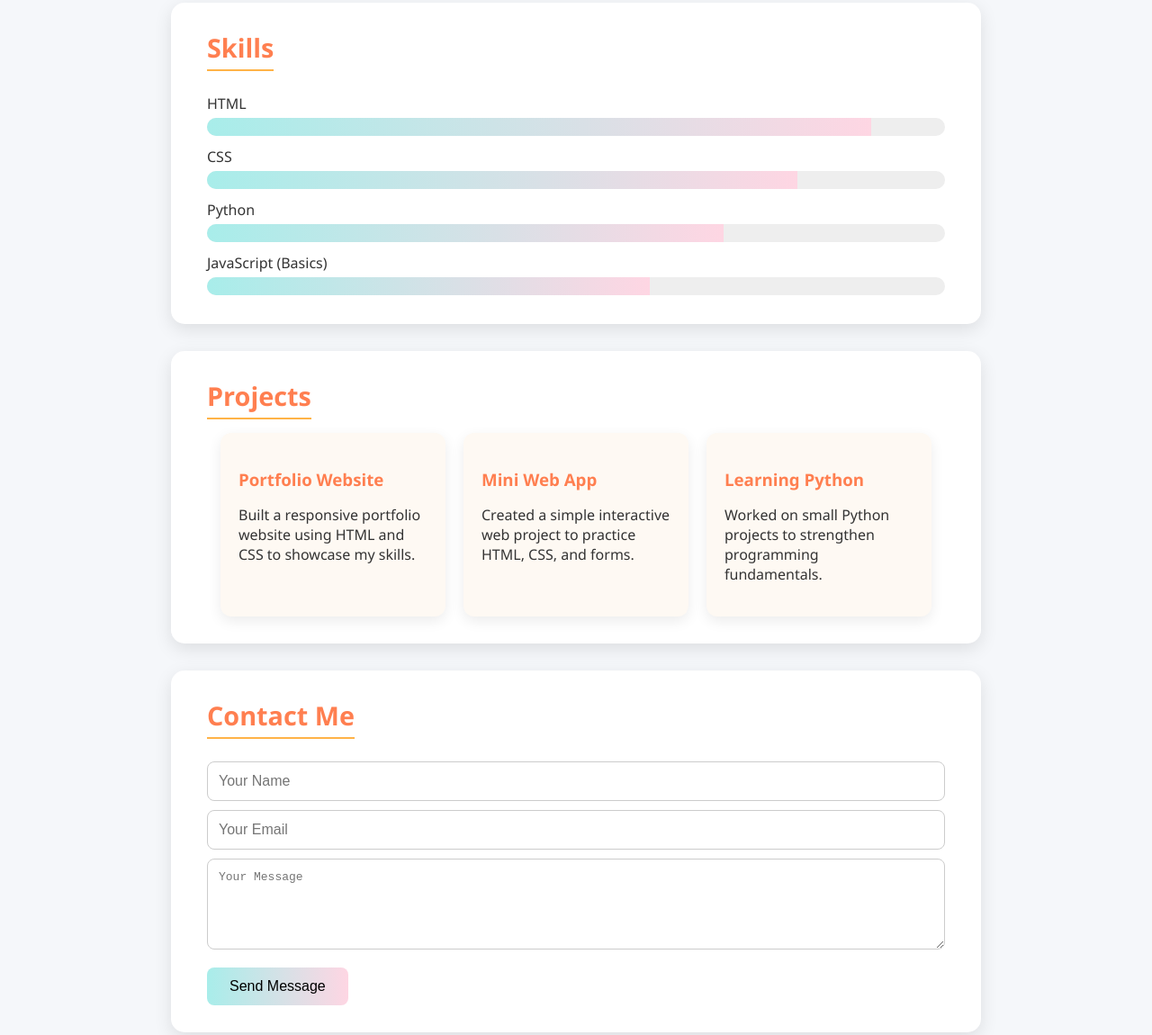
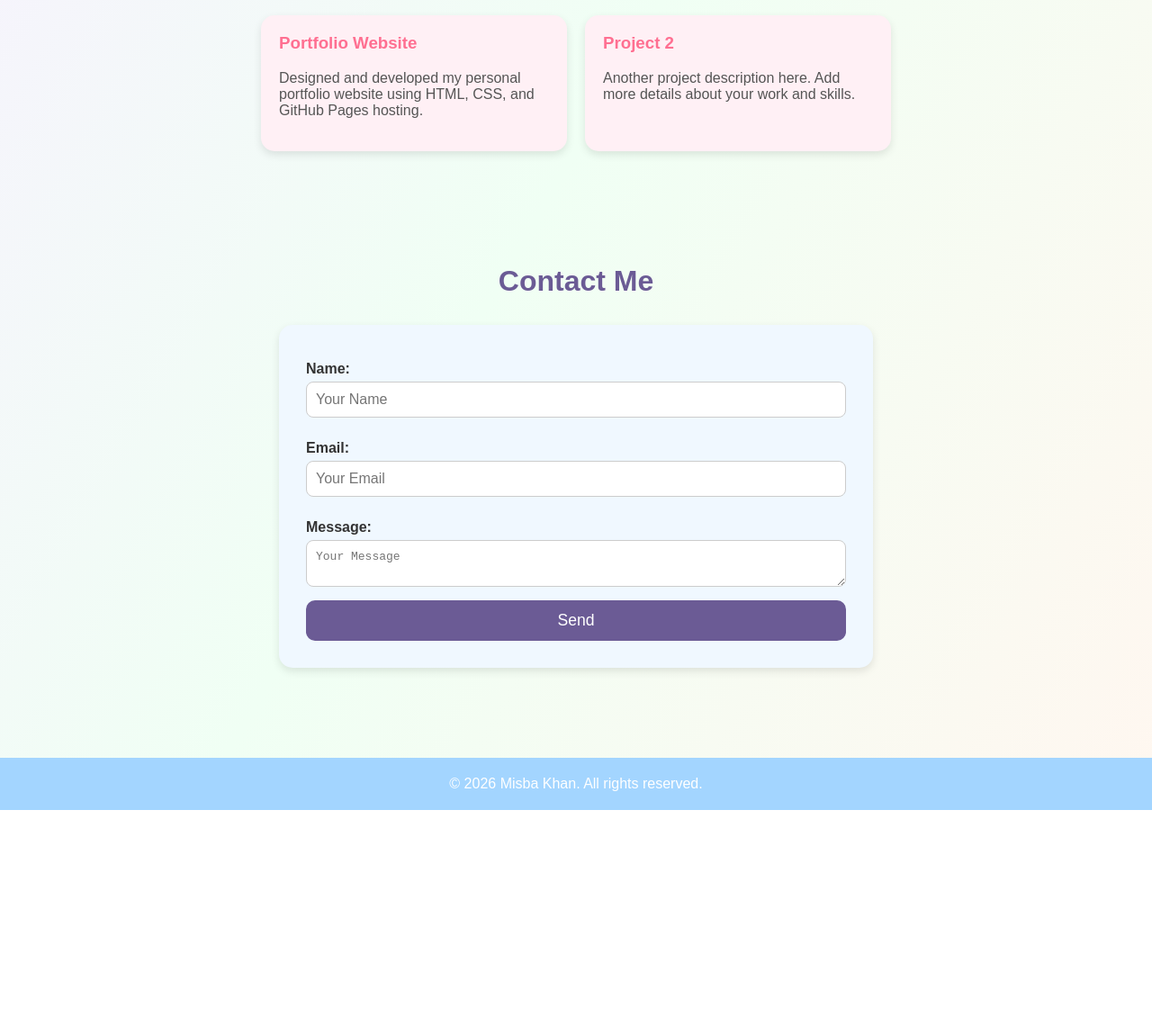
Before and after one commit to Misba43/misba_portfolia, a plain HTML site: page index.html in a window 1280 px wide. Shown: the part 567-1717 px from the top of the page at 90% size. After the commit the page ends 1467 px from the top, so only its background shows below. Drawn offline with Linux system fonts and the light colour scheme.

Commit message:
Add functional Contact Me form with Formspree

```diff
--- a/index.html
+++ b/index.html
@@ -2,43 +2,29 @@
 <html lang="en">
 <head>
   <meta charset="UTF-8">
-    <title>Misba Khan | Portfolio</title>
-
-    <!-- Internal CSS -->
+  <meta name="viewport" content="width=device-width, initial-scale=1.0">
+  <title>Misba Khan Portfolio</title>
   <style>
-        /* General Styles */
-        * {
-            box-sizing: border-box;
-        }
-
+    /* General Styling */
     body {
+      font-family: 'Arial', sans-serif;
       margin: 0;
-            font-family: 'Segoe UI', Tahoma, Geneva, Verdana, sans-serif;
-            background-color: #f5f7fa;
+      padding: 0;
+      background: linear-gradient(120deg, #f8f0ff, #f0fff4, #fff7f0);
       color: #333;
     }
 
-        a {
-            text-decoration: none;
-            color: inherit;
-        }
-
-        h1, h2 {
-            margin: 0;
-            padding: 0;
-        }
-
-        /* Header */
     header {
-            background: linear-gradient(to right, #a8edea, #fed6e3);
+      background-color: #a3d5ff;
+      padding: 30px 20px;
       text-align: center;
-            padding: 60px 20px;
-            color: #333;
+      color: #fff;
+      box-shadow: 0 2px 5px rgba(0,0,0,0.1);
     }
 
     header h1 {
       font-size: 3em;
-            letter-spacing: 2px;
+      margin: 0;
     }
 
     header p {
@@ -46,57 +32,28 @@
       margin-top: 10px;
     }
 
-        /* Sections */
     section {
-            max-width: 900px;
-            margin: 30px auto;
-            background-color: #ffffff;
-            padding: 30px 40px;
-            border-radius: 15px;
-            box-shadow: 0 6px 20px rgba(0,0,0,0.1);
+      padding: 50px 20px;
+      max-width: 1000px;
+      margin: 0 auto;
     }
 
-        section h2 {
-            color: #ff7f50;
-            margin-bottom: 15px;
-            font-size: 1.8em;
-            border-bottom: 2px solid #ffb347;
-            display: inline-block;
-            padding-bottom: 5px;
+    h2 {
+      text-align: center;
+      font-size: 2em;
+      margin-bottom: 30px;
+      color: #6b5b95;
     }
 
-        /* About Me */
+    /* About Me Section */
     #about p {
       font-size: 1.1em;
-            line-height: 1.6em;
+      line-height: 1.8;
+      text-align: center;
+      color: #444;
     }
 
-        /* Skills */
-        .skills p {
-            margin: 10px 0 5px;
-        }
-
-        .skills progress {
-            width: 100%;
-            height: 20px;
-            appearance: none;
-            border-radius: 10px;
-            overflow: hidden;
-        }
-
-        .skills progress::-webkit-progress-bar {
-            background-color: #eee;
-        }
-
-        .skills progress::-webkit-progress-value {
-            background: linear-gradient(to right, #a8edea, #fed6e3);
-        }
-
-        .skills progress::-moz-progress-bar {
-            background: linear-gradient(to right, #a8edea, #fed6e3);
-        }
-
-        /* Projects */
+    /* Projects Section */
     .projects-container {
       display: flex;
       flex-wrap: wrap;
@@ -105,66 +62,77 @@
     }
 
     .project-card {
-            background: #fef9f3;
+      background: #fff0f5;
+      border-radius: 15px;
       padding: 20px;
-            border-radius: 12px;
-            width: 250px;
-            box-shadow: 0 5px 15px rgba(0,0,0,0.08);
+      width: 300px;
+      box-shadow: 0 4px 10px rgba(0,0,0,0.1);
       transition: transform 0.3s;
     }
 
     .project-card:hover {
       transform: translateY(-5px);
-            box-shadow: 0 10px 20px rgba(0,0,0,0.15);
     }
 
     .project-card h3 {
-            margin-bottom: 10px;
-            color: #ff7f50;
+      margin-top: 0;
+      color: #ff6f91;
     }
 
-        /* Contact */
-        .contact input,
-        .contact textarea {
-            width: 100%;
-            padding: 12px;
-            margin-top: 10px;
+    .project-card p {
+      color: #555;
+    }
+
+    /* Contact Me Section */
+    #contact form {
+      display: flex;
+      flex-direction: column;
+      max-width: 600px;
+      margin: 0 auto;
+      background: #f0f8ff;
+      padding: 30px;
+      border-radius: 15px;
+      box-shadow: 0 4px 10px rgba(0,0,0,0.1);
+    }
+
+    #contact label {
+      margin: 10px 0 5px;
+      font-weight: bold;
+    }
+
+    #contact input,
+    #contact textarea {
+      padding: 10px;
       border-radius: 8px;
       border: 1px solid #ccc;
+      margin-bottom: 15px;
       font-size: 1em;
+      width: 100%;
+      box-sizing: border-box;
     }
 
-        .contact button {
-            margin-top: 15px;
-            padding: 12px 25px;
-            background: linear-gradient(to right, #a8edea, #fed6e3);
+    #contact button {
+      padding: 12px;
+      background-color: #6b5b95;
+      color: #fff;
       border: none;
-            border-radius: 8px;
+      border-radius: 10px;
+      font-size: 1.1em;
       cursor: pointer;
-            font-size: 1em;
-            transition: 0.3s;
+      transition: background 0.3s;
     }
 
-        .contact button:hover {
-            background: linear-gradient(to right, #ffb347, #ffcc33);
+    #contact button:hover {
+      background-color: #ff6f91;
     }
 
     /* Footer */
     footer {
       text-align: center;
       padding: 20px;
-            background-color: #ff7f50;
-            color: white;
-            font-weight: bold;
-            margin-top: 30px;
-        }
-
-        /* Responsive */
-        @media screen and (max-width: 768px) {
-            .projects-container {
-                flex-direction: column;
-                align-items: center;
-            }
+      background-color: #a3d5ff;
+      color: #fff;
+      margin-top: 50px;
     }
   </style>
 </head>
@@ -173,68 +141,50 @@
   <!-- Header -->
   <header>
     <h1>Misba Khan</h1>
-        <p>Student | Aspiring Web Developer</p>
+    <p>Welcome to my personal portfolio</p>
   </header>
 
-    <!-- About Me -->
+  <!-- About Me Section -->
   <section id="about">
     <h2>About Me</h2>
-        <p>
-            Hello! My name is Misba Khan. I am a student passionate about web development and technology.
-            I enjoy creating beautiful and functional websites, learning new programming skills, and building projects that make a difference.
-            This portfolio is my mini project to showcase my skills and learning journey.
-        </p>
+    <p>Hello! I am Misba Khan, a passionate student and aspiring developer. I love creating beautiful websites, learning new technologies, and sharing my projects online. This portfolio showcases my work and skills. I hope you enjoy exploring it!</p>
   </section>
 
-    <!-- Skills -->
-    <section class="skills">
-        <h2>Skills</h2>
-        <p>HTML</p>
-        <progress value="90" max="100"></progress>
-
-        <p>CSS</p>
-        <progress value="80" max="100"></progress>
-
-        <p>Python</p>
-        <progress value="70" max="100"></progress>
-
-        <p>JavaScript (Basics)</p>
-        <progress value="60" max="100"></progress>
-    </section>
-
-    <!-- Projects -->
-    <section>
+  <!-- Projects Section -->
+  <section id="projects">
     <h2>Projects</h2>
     <div class="projects-container">
       <div class="project-card">
         <h3>Portfolio Website</h3>
-                <p>Built a responsive portfolio website using HTML and CSS to showcase my skills.</p>
+        <p>Designed and developed my personal portfolio website using HTML, CSS, and GitHub Pages hosting.</p>
       </div>
       <div class="project-card">
-                <h3>Mini Web App</h3>
-                <p>Created a simple interactive web project to practice HTML, CSS, and forms.</p>
-            </div>
-            <div class="project-card">
-                <h3>Learning Python</h3>
-                <p>Worked on small Python projects to strengthen programming fundamentals.</p>
+        <h3>Project 2</h3>
+        <p>Another project description here. Add more details about your work and skills.</p>
       </div>
     </div>
   </section>
 
-    <!-- Contact -->
-    <section class="contact">
+  <!-- Contact Me Section -->
+  <section id="contact">
     <h2>Contact Me</h2>
-        <form>
-            <input type="text" placeholder="Your Name" required><br>
-            <input type="email" placeholder="Your Email" required><br>
-            <textarea rows="5" placeholder="Your Message" required></textarea><br>
-            <button type="submit">Send Message</button>
+    <form action=" https://formspree.io/forms" method="POST">
+      <label for="name">Name:</label>
+      <input type="text" id="name" name="name" placeholder="Your Name" required>
+
+      <label for="email">Email:</label>
+      <input type="email" id="email" name="email" placeholder="Your Email" required>
+
+      <label for="message">Message:</label>
+      <textarea id="message" name="message" placeholder="Your Message" required></textarea>
+
+      <button type="submit">Send</button>
     </form>
   </section>
 
   <!-- Footer -->
   <footer>
-        © 2026 Misba Khan | Portfolio Website
+    &copy; 2026 Misba Khan. All rights reserved.
   </footer>
 
 </body>
```
Lines whose indentation alone changed are shown as unchanged.
